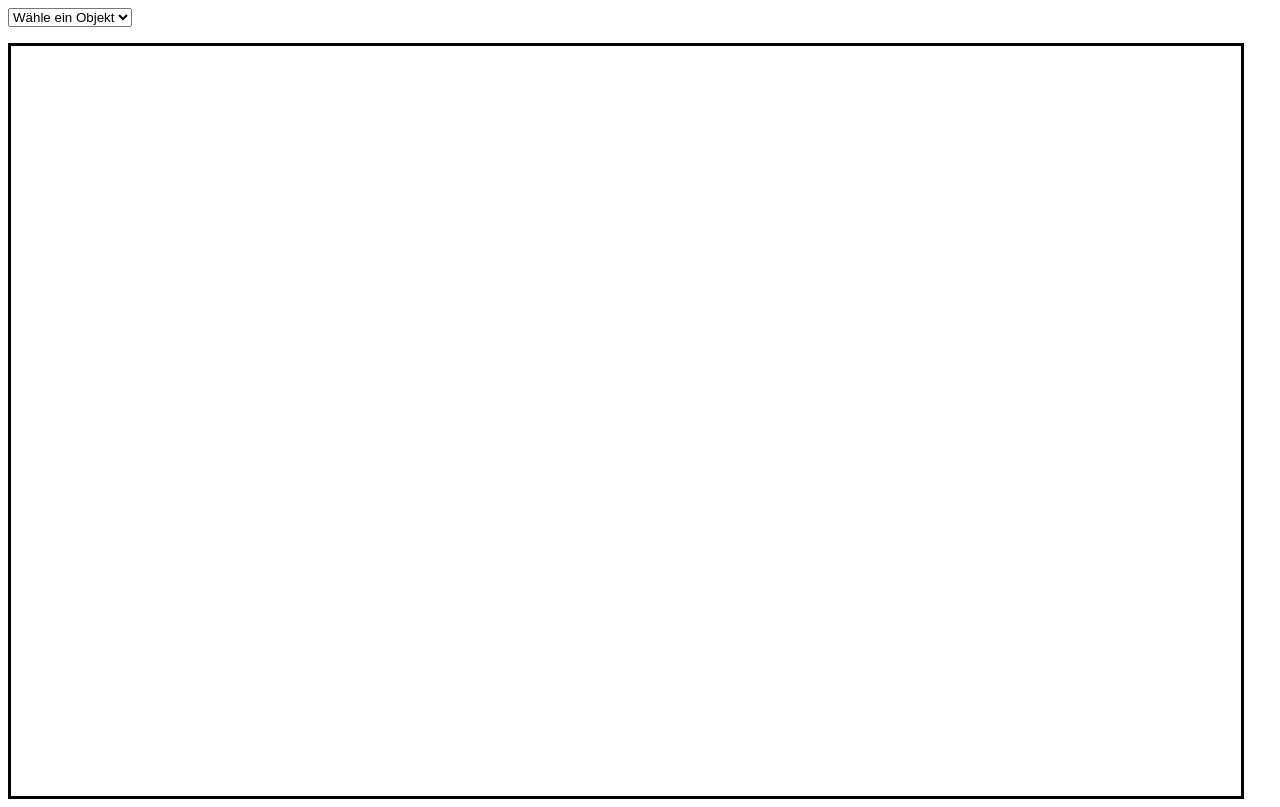
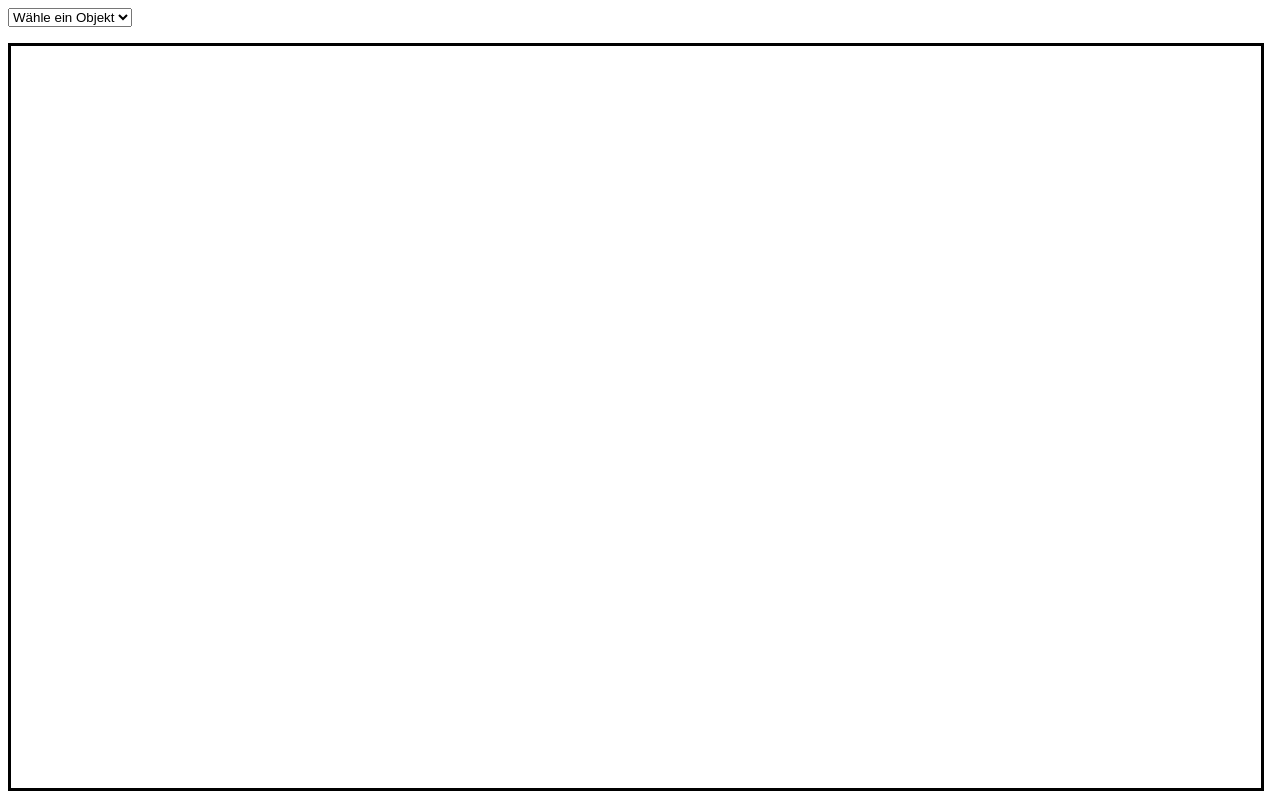
Before and after one commit to Raaamk/Praktikum2018, a plain HTML site: page click event/index.html in a window 1280 px wide. Drawn offline with Linux system fonts and the light colour scheme.

Commit message:
border immer so groß wie fesnter

```diff
--- a/click event/index.html
+++ b/click event/index.html
@@ -20,17 +20,25 @@
 
     </body>
     <script>
+         var initPlayground = function(event) {
+            var hclient = document.body.clientHeight;
+            var wclient = document.body.clientWidth;
+            var h = hclient-58;
+            var w = wclient-30;
+            var box = document.getElementById("box");
+            box.style.height = h;
+            box.style.width = w;
+        }
 
-        var hclient = document.body.clientHeight;
-        var wclient = document.body.clientWidth;
-        var h = hclient-50;
-        var w = wclient-50;
-        var box = document.getElementById("box");
-        box.style.height = h;
-        box.style.width = w;
+        window.onresize = function(event) {
+            initPlayground();
+        }
 
-        box.addEventListener("click", getClickPosition1, false);
-        function getClickPosition1(e) {
+        initPlayground();
+
+
+        box.addEventListener("click", getClickPosition, false);
+        function getClickPosition(e) {
                     var xPos = e.clientX;
                     var yPos = e.clientY;
                     var selected = document.getElementById("formauswahl").value;
```
